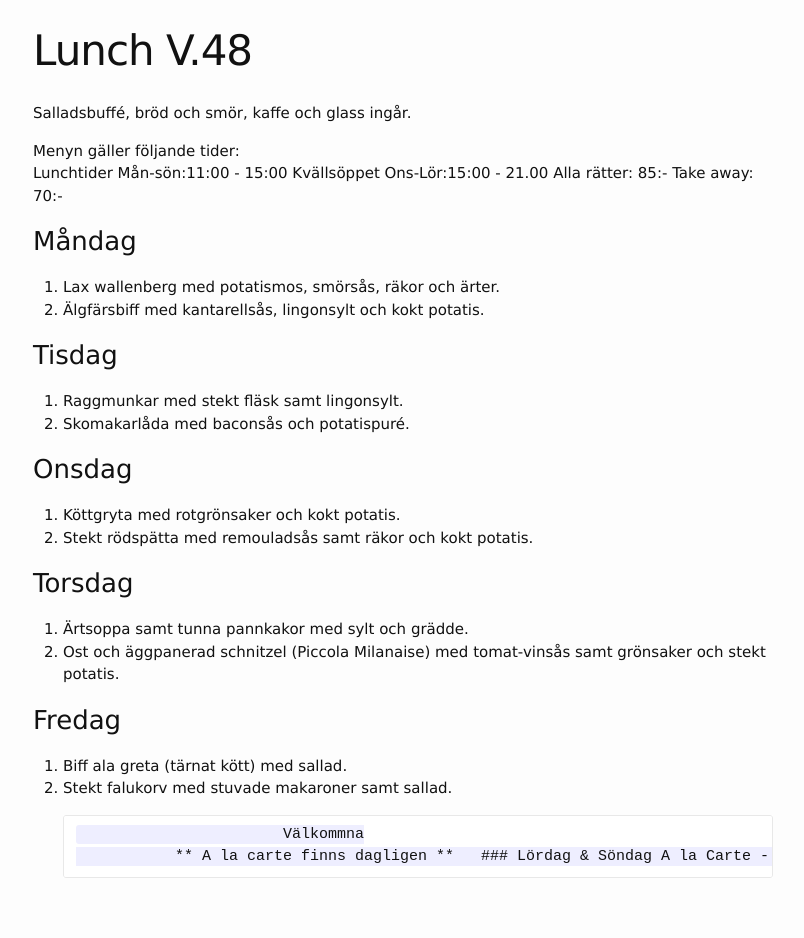
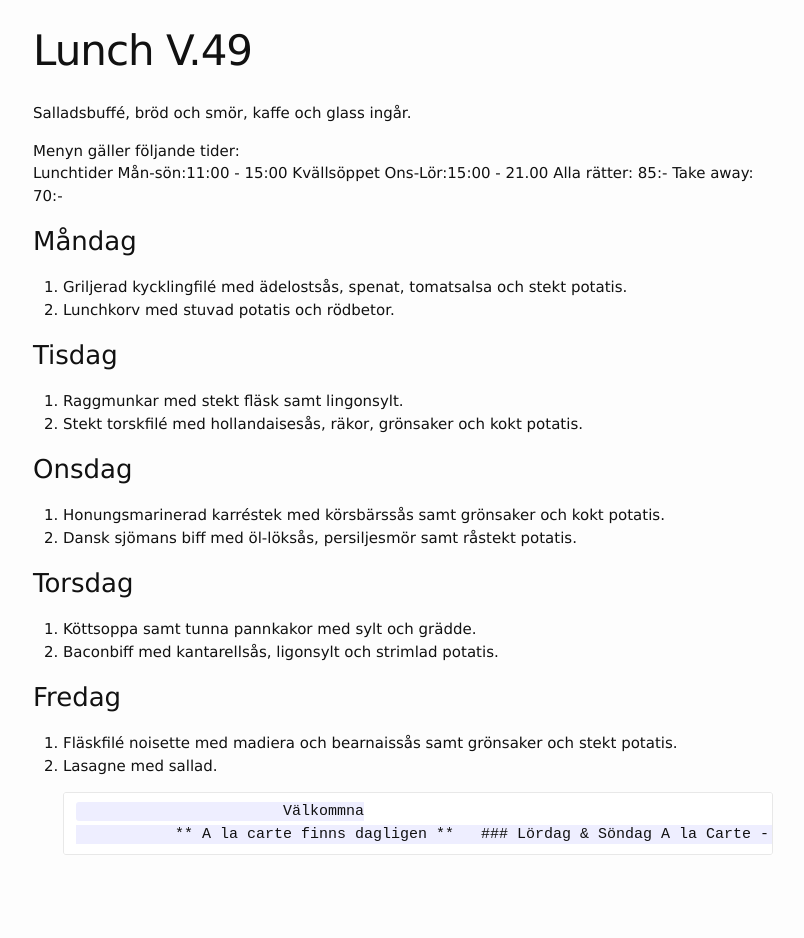
Before and after one commit to FarInn62/farinn62.github.io, a Jekyll site: the page built from lunch.md, in a window 1280 px wide. Shown: the whole page, without its empty margins (237-1041 px from the left). Built offline with Jekyll 4.4.1, drawn with Linux system fonts in a browser that asks for light colours; after the commit the page ends 915 px from its top, so only the background shows below that.

Commit message:
Update lunch.md

```diff
--- a/lunch.md
+++ b/lunch.md
@@ -1,6 +1,6 @@
 ---
 layout: foodmenu
-title: Lunch V.48
+title: Lunch V.49
 permalink: /lunch/
 published: true
 ---
@@ -12,24 +12,24 @@ Kvällsöppet Ons-Lör:15:00 - 21.00
 Alla rätter: 85:- Take away: 70:-
 
 ### Måndag
-1. Lax wallenberg med potatismos, smörsås, räkor och ärter.
-2. Älgfärsbiff med kantarellsås, lingonsylt och kokt potatis.
+1. Griljerad kycklingfilé med ädelostsås, spenat, tomatsalsa och stekt potatis.
+2. Lunchkorv med stuvad potatis och rödbetor.
 
 ### Tisdag
 1. Raggmunkar med stekt fläsk samt lingonsylt.
-2. Skomakarlåda med baconsås och potatispuré.
+2. Stekt torskfilé med hollandaisesås, räkor, grönsaker och kokt potatis.
 
 ### Onsdag
-1. Köttgryta med rotgrönsaker och kokt potatis.
-2. Stekt rödspätta med remouladsås samt räkor och kokt potatis.
+1. Honungsmarinerad karréstek med körsbärssås samt grönsaker och kokt potatis.
+2. Dansk sjömans biff med öl-löksås, persiljesmör samt råstekt potatis.
 
 ### Torsdag
-1. Ärtsoppa samt tunna pannkakor med sylt och grädde.
-2. Ost och äggpanerad schnitzel (Piccola Milanaise) med tomat-vinsås samt grönsaker och stekt potatis.
+1. Köttsoppa samt tunna pannkakor med sylt och grädde.
+2. Baconbiff med kantarellsås, ligonsylt och strimlad potatis.
 
 ### Fredag
-1. Biff ala greta (tärnat kött) med sallad.
-2. Stekt falukorv med stuvade makaroner samt sallad.
+1. Fläskfilé noisette med madiera och bearnaissås samt grönsaker och stekt potatis.
+2. Lasagne med sallad.
 
                               Välkommna
                   ** A la carte finns dagligen **
```
